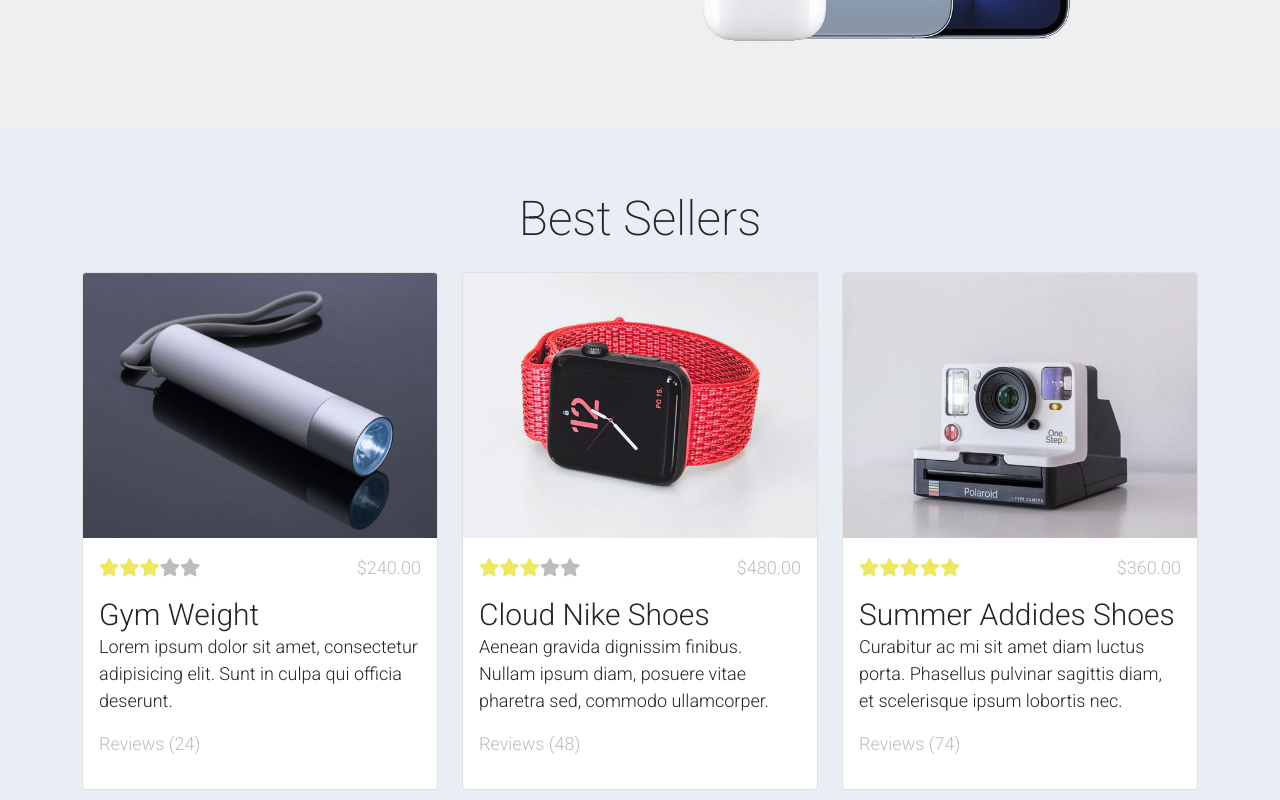
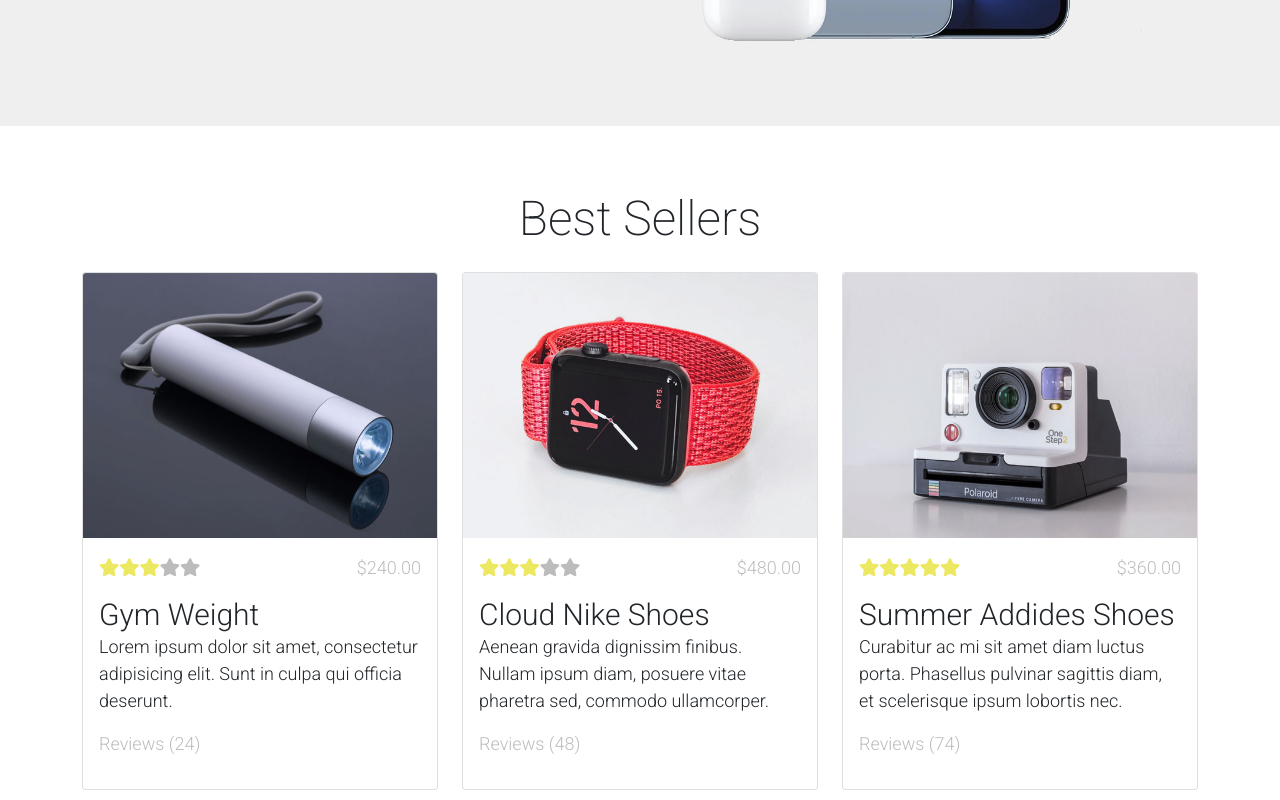
Before and after one commit to Dimitar-Stoimenov/react-softuni-project, a React (Create React App) app: page / in a window 1280 px wide. Shown: the part 560-1360 px from the top of the page. Built offline with nearby package versions, Linux system fonts and the light colour scheme.

Commit message:
change bestsellers component style

```diff
--- a/src/components/BestSellers/BestSellers.js
+++ b/src/components/BestSellers/BestSellers.js
@@ -57,7 +57,7 @@
 
 const BestSellers = () => {
     return (
-        <section className="bg-light">
+        <section>
             <div className="container py-5">
                 <div className="row text-center py-3">
                     <div className="col-lg-6 m-auto">
```
